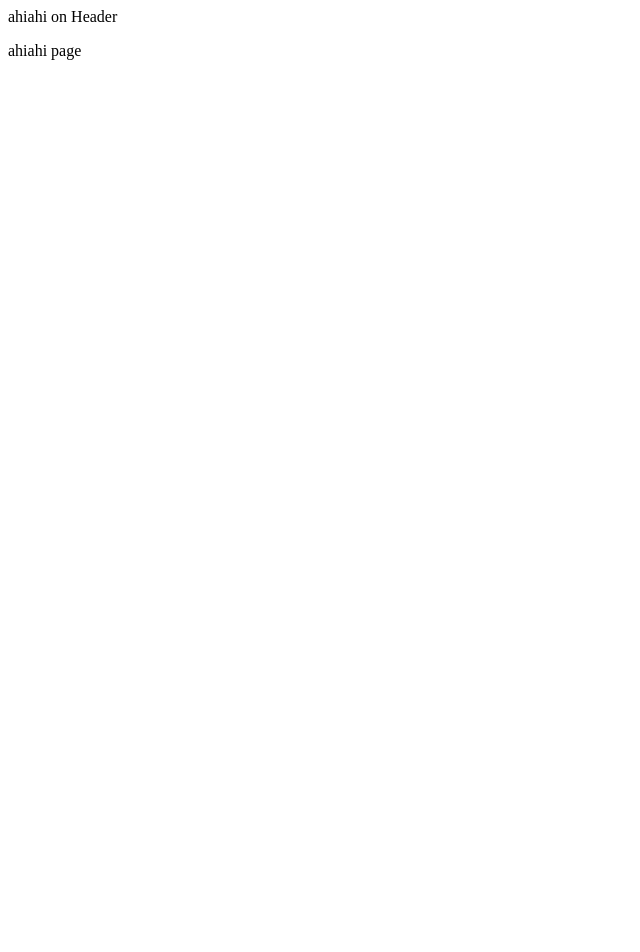
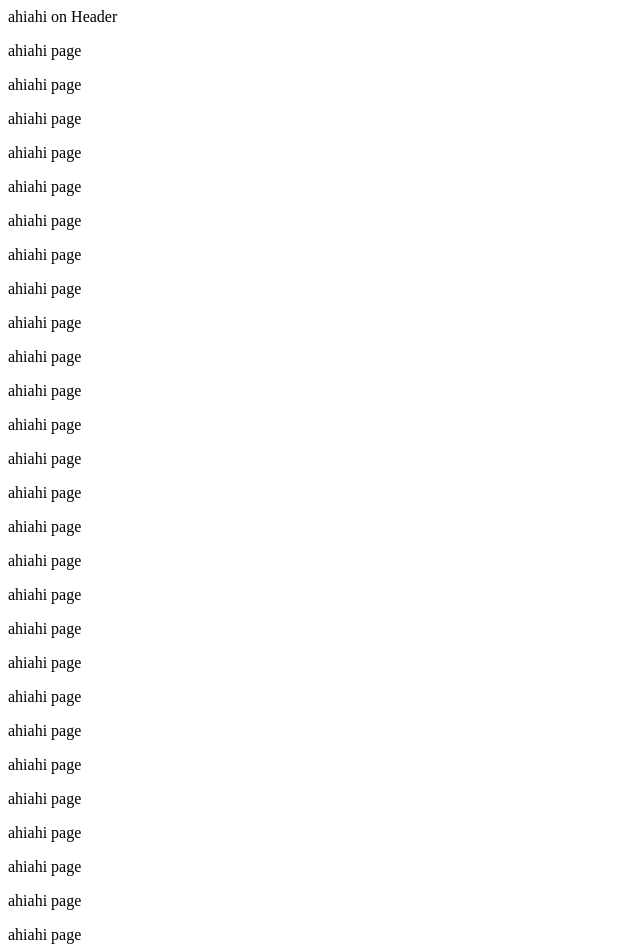
Before and after one commit to kyutech-programming-club/official-site, a Next.js app: page / in a window 1280 px wide. Shown: the top 952 px of the page, without its empty margins (0-640 px from the left). Before the commit the page ends 800 px from the top, so only its background shows below. Built offline with nearby package versions, Linux system fonts and the light colour scheme.

Commit message:
Check scroll

```diff
--- a/src/pages/index.tsx
+++ b/src/pages/index.tsx
@@ -6,6 +6,33 @@ const Home = () => {
     <>
       <Header />
       <p>ahiahi page</p>
+      <p>ahiahi page</p>
+      <p>ahiahi page</p>
+      <p>ahiahi page</p>
+      <p>ahiahi page</p>
+      <p>ahiahi page</p>
+      <p>ahiahi page</p>
+      <p>ahiahi page</p>
+      <p>ahiahi page</p>
+      <p>ahiahi page</p>
+      <p>ahiahi page</p>
+      <p>ahiahi page</p>
+      <p>ahiahi page</p>
+      <p>ahiahi page</p>
+      <p>ahiahi page</p>
+      <p>ahiahi page</p>
+      <p>ahiahi page</p>
+      <p>ahiahi page</p>
+      <p>ahiahi page</p>
+      <p>ahiahi page</p>
+      <p>ahiahi page</p>
+      <p>ahiahi page</p>
+      <p>ahiahi page</p>
+      <p>ahiahi page</p>
+      <p>ahiahi page</p>
+      <p>ahiahi page</p>
+      <p>ahiahi page</p>
+      <p>ahiahi page</p>
     </>
   );
 };
```
